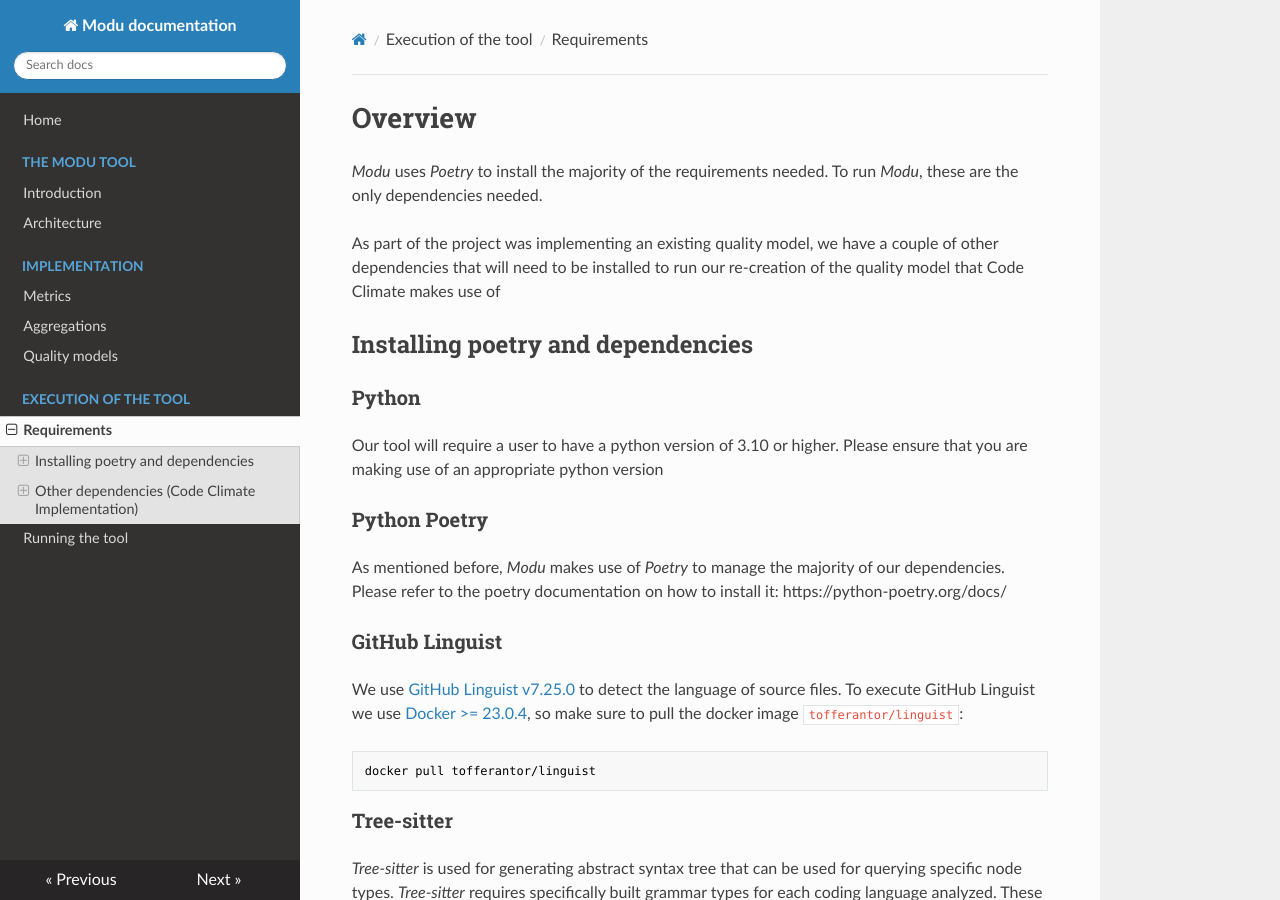
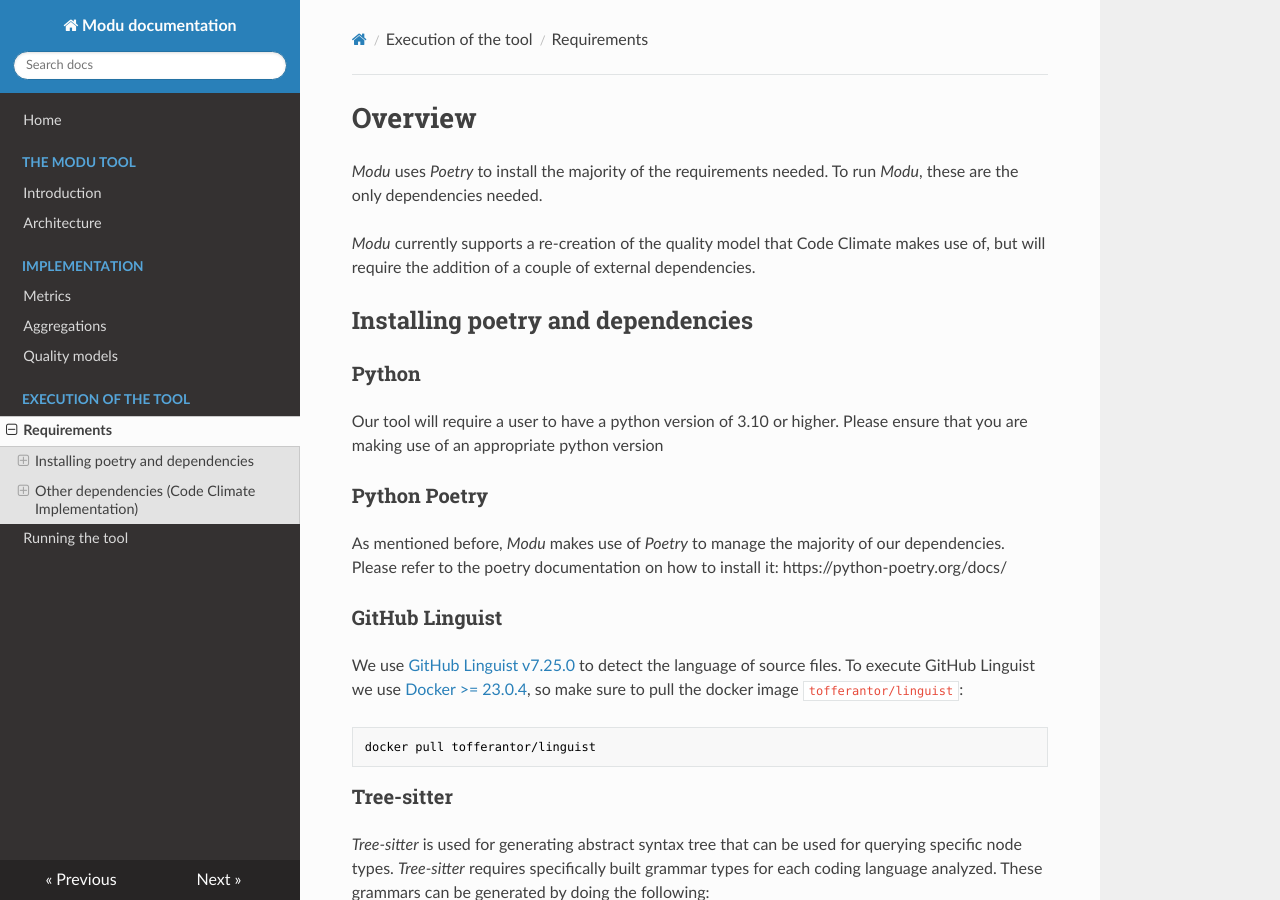
Before and after one commit to parameterIT/tool, an MkDocs documentation site: the page built from documentation/docs/requirements.md, in a window 1280 px wide and 900 px high. Built offline with MkDocs 1.6.1, drawn with Linux system fonts in a browser that asks for light colours; nearby versions of some CDN libraries.

Commit message:
changed requirement paragraph

```diff
--- a/documentation/docs/requirements.md
+++ b/documentation/docs/requirements.md
@@ -1,7 +1,7 @@
 # Overview
 _Modu_ uses _Poetry_ to install the majority of the requirements needed. To run _Modu_, these are the only dependencies needed.
 
-As part of the project was implementing an existing quality model, we have a couple of other dependencies that will need to be installed to run our re-creation of the quality model that Code Climate makes use of
+_Modu_ currently supports a re-creation of the quality model that Code Climate makes use of, but will require the addition of a couple of external dependencies.
 
 ## Installing poetry and dependencies
 ### Python
```
